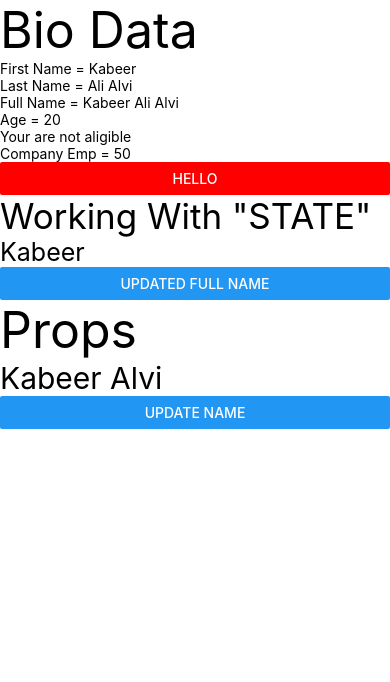
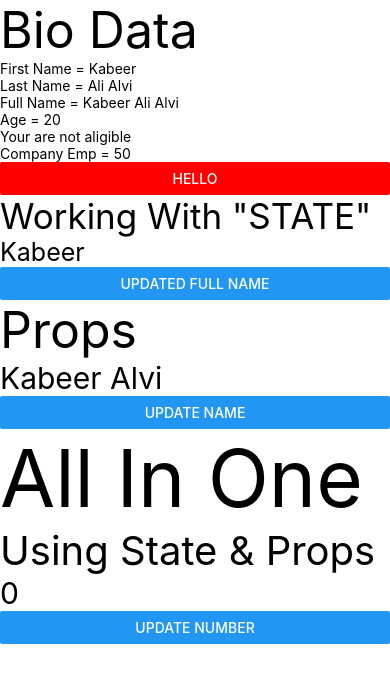
Before and after one commit to Kabeer6568/react-native-tutorial, a React Native app in the folder AwesomeProject/: screen / in a window 390 px wide. Shown: the top 682 px of the page. Built offline with nearby package versions, Linux system fonts and the light colour scheme.

Commit message:
All In One

```diff
--- a/AwesomeProject/App.tsx
+++ b/AwesomeProject/App.tsx
@@ -15,6 +15,7 @@ import {
 import BioData from './components/BioData';
 import UseState from './components/UseState';
 import Props from './components/Props';
+import AllInOne from './components/AllInOne';
 
 
 
@@ -24,12 +25,17 @@ const App = () => {
 
   return (
     <>
+    <ScrollView>
+
       <BioData />
 
       <UseState />
 
+      <Props />
 
-      <Props />
+      <AllInOne />
+
+      </ScrollView>
     </>
   );
 };
--- /dev/null
+++ b/AwesomeProject/components/AllInOne.jsx
@@ -0,0 +1,44 @@
+import React, { useState } from "react";
+import {Button, Text, } from "react-native";
+
+
+
+const AllInOne = () => {
+
+
+    const [number , useNumber] = useState(0)
+
+    return(
+
+        <>
+
+        <Text style={{fontSize: 80}}>
+            All In One
+        </Text>
+        <Text style={{fontSize: 40}}>
+            Using State & Props
+        </Text>
+
+        <Selectednumber number = {number} />
+
+        <Button title="Update Number" onPress={()=>useNumber(1)} />
+
+
+        </>
+    )
+
+}
+
+
+const Selectednumber = (prop)=>{
+
+    return(
+    <Text style={{fontSize: 30}}>
+
+        {prop.number}
+
+    </Text>
+    )
+}
+
+export default AllInOne
```
